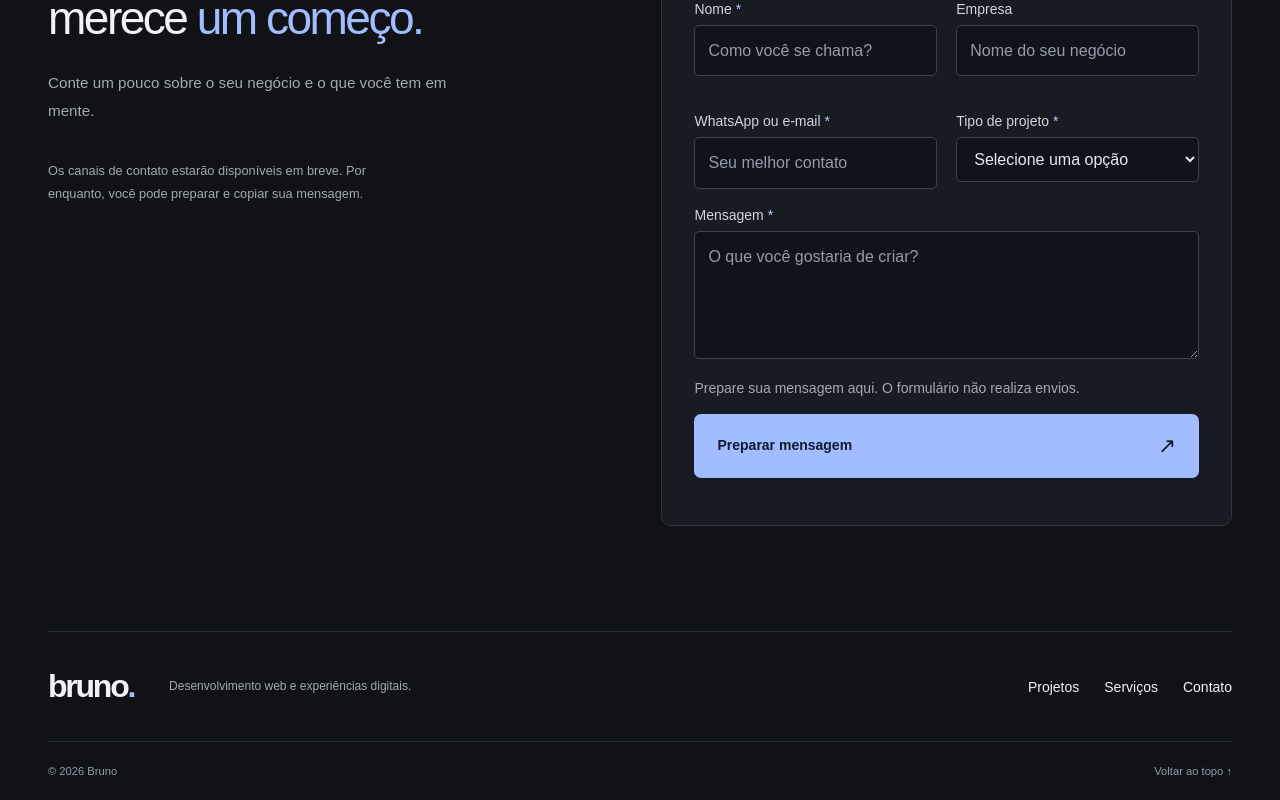
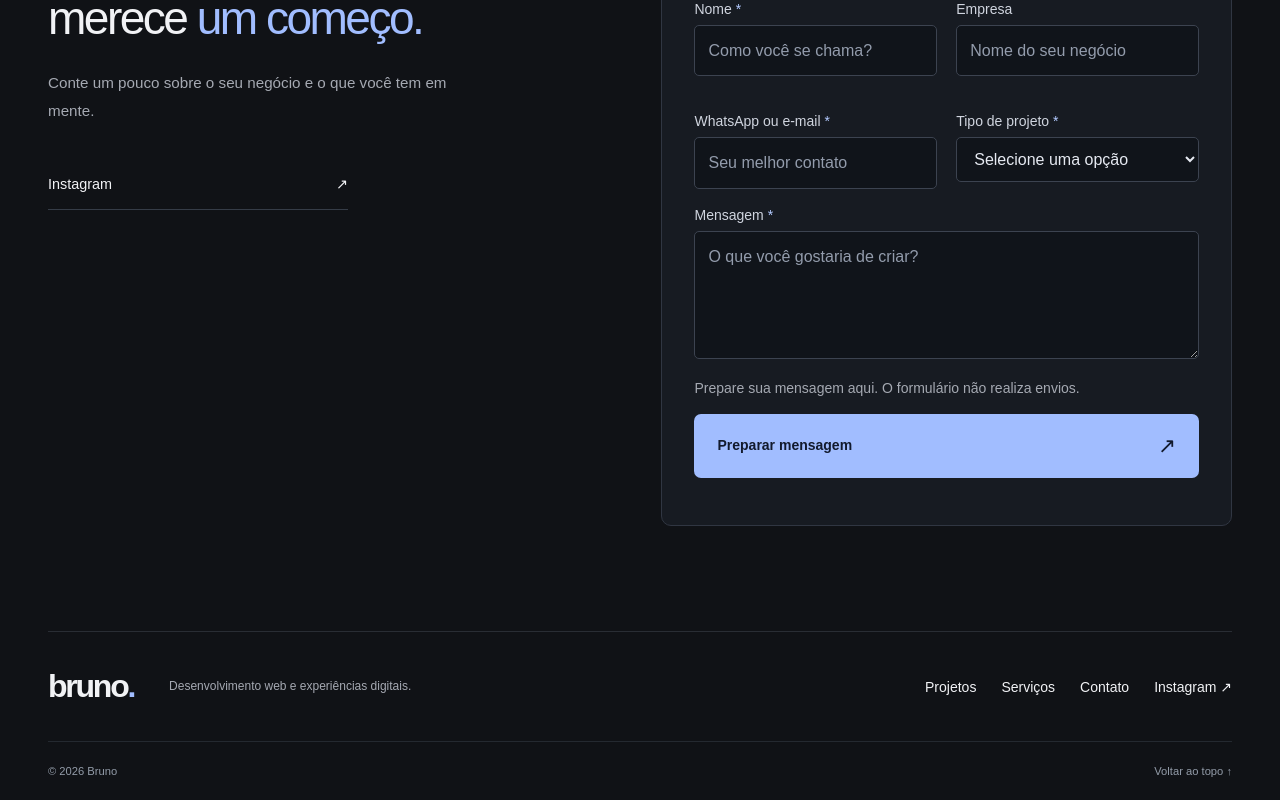
Before and after one commit to b1gptzinho56/bruno-portfolio, a React (Vite) app: page / in a window 1280 px wide. Shown: the part 6585-7385 px from the top of the page. Built offline with nearby package versions, Linux system fonts and the light colour scheme; a web font is replaced by a local one.

Commit message:
Add Instagram contact link

```diff
--- a/src/config.js
+++ b/src/config.js
@@ -1,4 +1,4 @@
 // WhatsApp: código do país + DDD + número, somente dígitos.
 // E-mail e GitHub: preencha somente quando desejar exibir os links.
-export const contact = { whatsapp: '', email: '', github: '' };
+export const contact = { whatsapp: '', email: '', github: '', instagram: 'https://www.instagram.com/bruno_b1_/' };
 export const brand = { name: 'Bruno', role: 'Desenvolvimento web' };
--- a/src/main.jsx
+++ b/src/main.jsx
@@ -36,7 +36,7 @@ function App(){
  <section id="processo" className="section container process"><div className="section-heading"><div><p className="eyebrow">03 / UM CAMINHO CLARO</p><h2>Do primeiro contato<br/>ao <em>site publicado.</em></h2></div><p>Você acompanha a construção.<br/>Eu cuido de transformar a ideia em experiência.</p></div><ol className="process-grid">{steps.map(([title,text],i)=><li key={title}><span className="step-number">0{i+1}</span><h3>{title}</h3><p>{text}</p></li>)}</ol></section>
  <section id="sobre" className="section container about"><div className="about-title"><p className="eyebrow">04 / POR TRÁS DOS PROJETOS</p><h2>Desenvolvimento.<br/>Design.<br/><em>Personalidade.</em></h2><span className="signature">Bruno<span>↗</span></span></div><div className="about-copy"><p className="about-lead">Uma presença profissional começa com atenção aos detalhes.</p><p>Desenvolvo experiências digitais para negócios que querem ter uma presença mais profissional na internet. Gosto de combinar desenvolvimento web, design e recursos visuais para criar projetos que sejam bonitos, rápidos e fáceis de usar.</p><p>Além do desenvolvimento web, exploro ferramentas de criação 3D como Blender para projetos que pedem uma identidade visual ainda mais personalizada.</p><div className="tech"><span>FERRAMENTAS QUE FAZEM PARTE DO PROCESSO</span><div>{['React','Vite','JavaScript','HTML','CSS','GitHub','Cloudflare','Blender'].map(t=><span key={t}>{t}</span>)}</div></div></div></section>
  <section className="container"><div className="final-cta"><p className="eyebrow">VAMOS CRIAR SUA PRÓXIMA PRESENÇA DIGITAL?</p><h2>Seu negócio também<br/>pode ter um <em>site assim.</em></h2><p>Se você quer uma presença online mais moderna e profissional,<br className="desktop-break"/> podemos conversar sobre seu projeto.</p><a className="button light" href="#contato">Vamos conversar <Arrow/></a><span className="cta-decoration" aria-hidden="true">↗</span></div></section>
- <section id="contato" className="section container contact-section"><div><p className="eyebrow">05 / VAMOS CONVERSAR</p><h2>Uma boa ideia<br/>merece <em>um começo.</em></h2><p className="section-intro">Conte um pouco sobre o seu negócio e o que você tem em mente.</p><div className="contact-links">{contact.whatsapp&&<a href={`https://wa.me/${contact.whatsapp.replace(/\D/g,'')}`} target="_blank" rel="noopener noreferrer">WhatsApp <Arrow/></a>}{contact.email&&<a href={`mailto:${contact.email}`}>E-mail <Arrow/></a>}{!contact.whatsapp&&!contact.email&&<p>Os canais de contato estarão disponíveis em breve. Por enquanto, você pode preparar e copiar sua mensagem.</p>}</div></div><ContactForm/></section></main>
- <footer className="container"><div className="footer-top"><a href="#inicio" className="brand">{brand.name.toLowerCase()}<span className="brand-dot">.</span></a><p>Desenvolvimento web e experiências digitais.</p><nav aria-label="Rodapé"><a href="#projetos">Projetos</a><a href="#servicos">Serviços</a><a href="#contato">Contato</a>{contact.github&&<a href={contact.github} target="_blank" rel="noopener noreferrer">GitHub ↗</a>}</nav></div><div className="footer-bottom"><span>© {new Date().getFullYear()} {brand.name}</span><a href="#inicio">Voltar ao topo ↑</a></div></footer></>;
+ <section id="contato" className="section container contact-section"><div><p className="eyebrow">05 / VAMOS CONVERSAR</p><h2>Uma boa ideia<br/>merece <em>um começo.</em></h2><p className="section-intro">Conte um pouco sobre o seu negócio e o que você tem em mente.</p><div className="contact-links">{contact.whatsapp&&<a href={`https://wa.me/${contact.whatsapp.replace(/\D/g,'')}`} target="_blank" rel="noopener noreferrer">WhatsApp <Arrow/></a>}{contact.email&&<a href={`mailto:${contact.email}`}>E-mail <Arrow/></a>}{contact.instagram&&<a href={contact.instagram} target="_blank" rel="noopener noreferrer">Instagram <Arrow/></a>}{!contact.whatsapp&&!contact.email&&!contact.instagram&&<p>Os canais de contato estarão disponíveis em breve. Por enquanto, você pode preparar e copiar sua mensagem.</p>}</div></div><ContactForm/></section></main>
+ <footer className="container"><div className="footer-top"><a href="#inicio" className="brand">{brand.name.toLowerCase()}<span className="brand-dot">.</span></a><p>Desenvolvimento web e experiências digitais.</p><nav aria-label="Rodapé"><a href="#projetos">Projetos</a><a href="#servicos">Serviços</a><a href="#contato">Contato</a>{contact.github&&<a href={contact.github} target="_blank" rel="noopener noreferrer">GitHub ↗</a>}{contact.instagram&&<a href={contact.instagram} target="_blank" rel="noopener noreferrer">Instagram ↗</a>}</nav></div><div className="footer-bottom"><span>© {new Date().getFullYear()} {brand.name}</span><a href="#inicio">Voltar ao topo ↑</a></div></footer></>;
 }
 createRoot(document.getElementById('root')).render(<React.StrictMode><App/></React.StrictMode>);
```
